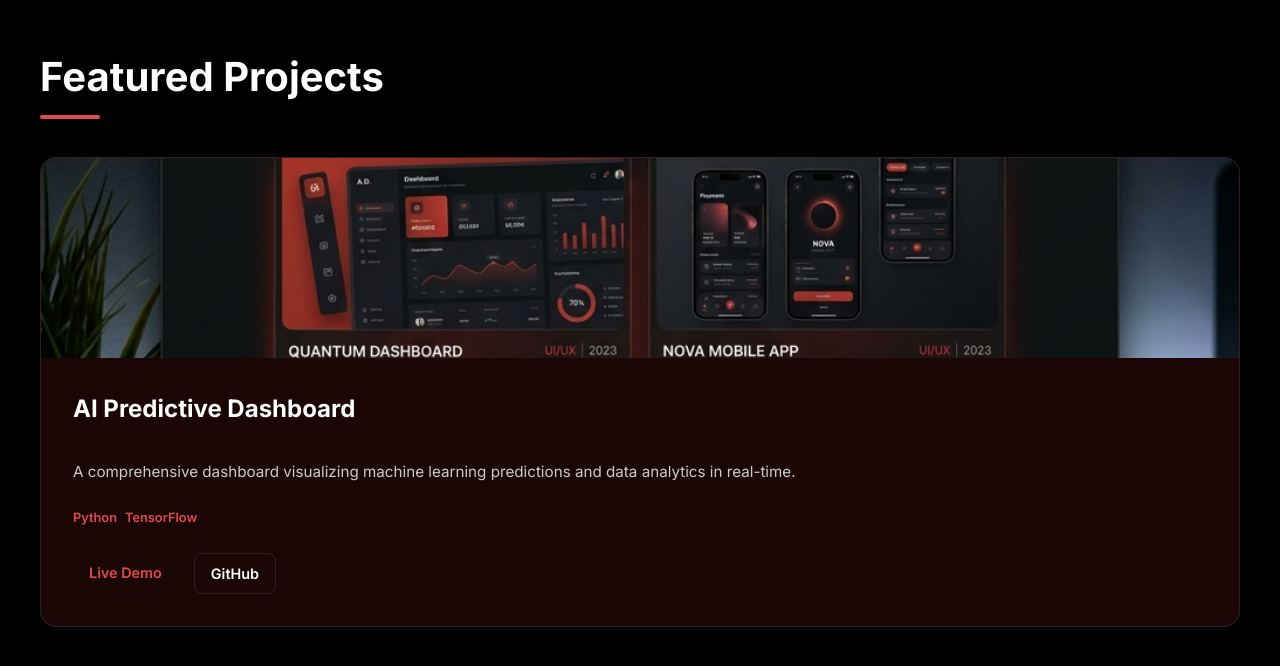
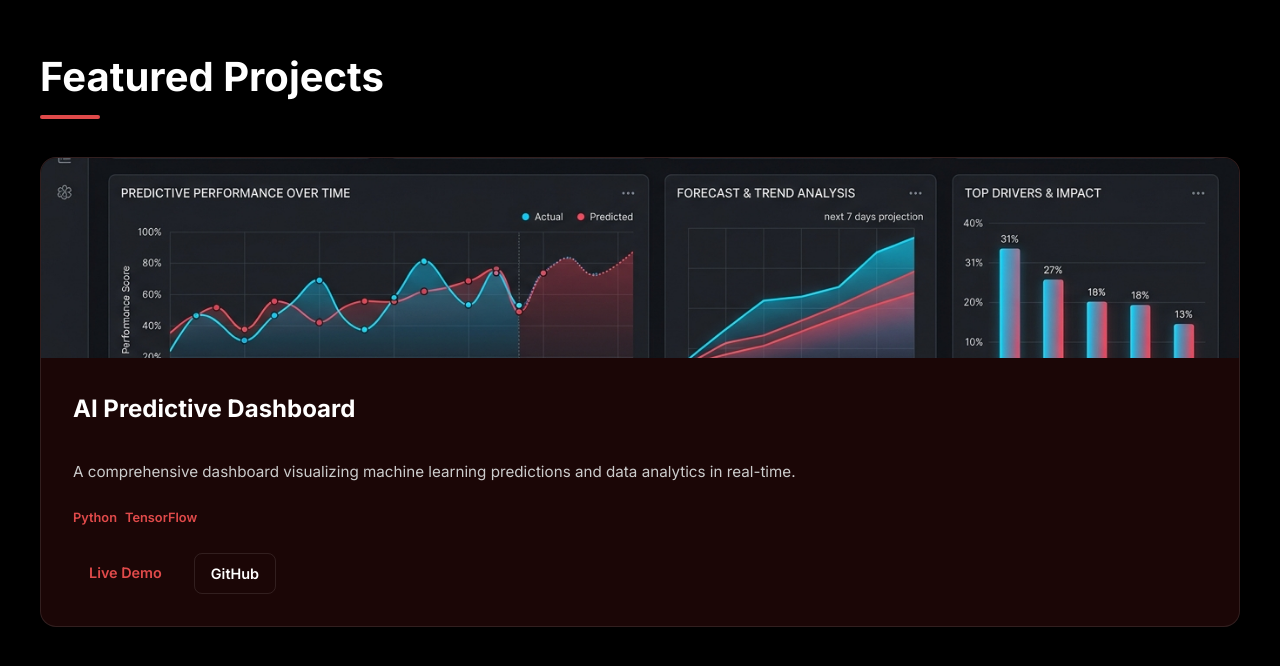
Before and after one commit to daksh043/daksh-khandagale-portfolio, a plain HTML site: page index.html in a window 1280 px wide. Shown: the part 2774-3440 px from the top of the page. Drawn offline with Linux system fonts and the light colour scheme; files whose address does not match are found by name.

Commit message:
update ai predictive dashboard image

```diff
--- a/index.html
+++ b/index.html
@@ -92,7 +92,7 @@
                     <!-- Project 1 -->
                     <div class="card project-card">
                         <div class="project-img-container">
-                            <img src="mockup.jpg" alt="AI Dashboard Project Placeholder" class="project-img">
+                            <img src="ai_predictive_dashboard.jpg" alt="AI Predictive Dashboard" class="project-img">
                         </div>
                         <div class="project-info">
                             <h3>AI Predictive Dashboard</h3>
```
Also changed, not shown: ai_predictive_dashboard.jpg (added).
